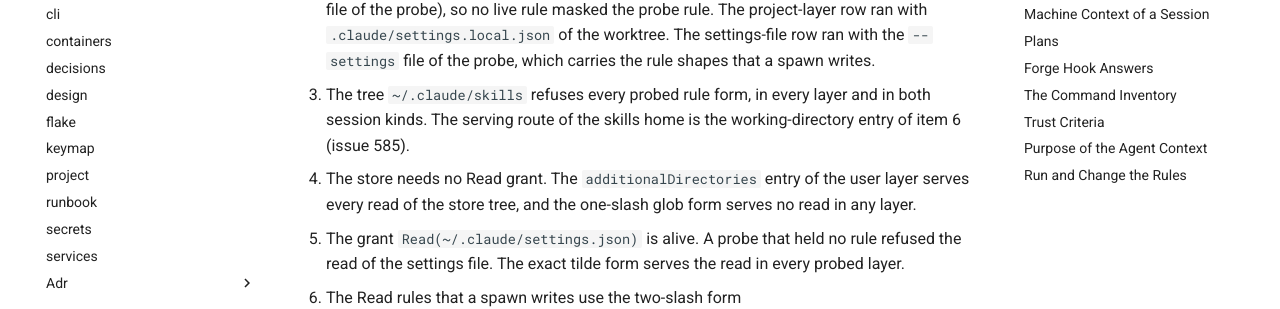
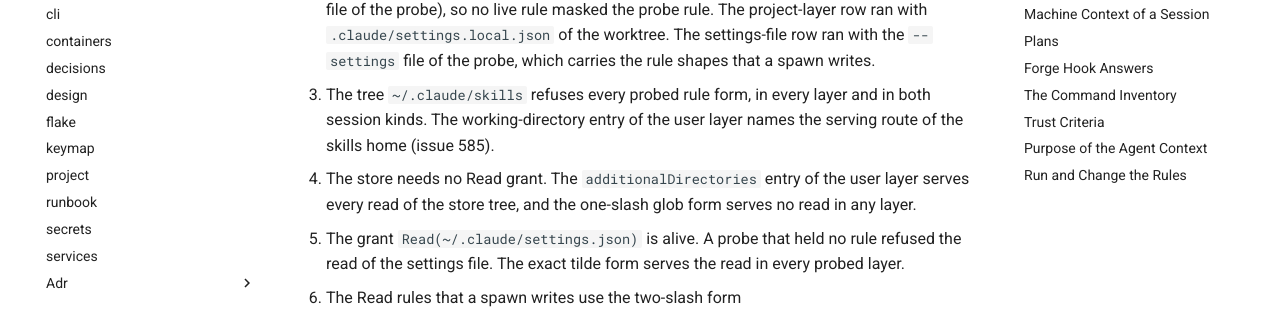
Before and after one commit to Jracon/genixis, an MkDocs documentation site: the page built from docs/agent-context.md, in a window 1280 px wide and 900 px high, scrolled down 3365 px. Shown: the part 175-484 px from the top of the window. Built offline with MkDocs 1.6.1 and Material for MkDocs 9.7.7, drawn with Linux system fonts in a browser that asks for light colours.

Commit message:
docs(agent-context): name the layer of the skills route
The skills item of the Read Rule Matrix said item 6, which reads as the
item of the matrix itself. The entry lives in the user layer, so the
sentence names the layer.

Co-Authored-By: Claude Code <noreply@anthropic.com>

```diff
--- a/docs/agent-context.md
+++ b/docs/agent-context.md
@@ -45,7 +45,7 @@ Two commands stay in the project layer alone, by the ruling of the owner (issue
 
 4. The tilde probe rule was `Read(~/projects/genixis/main/README.md)`. The one-slash probe rule was `Read(/home/dev/projects/genixis/main/README.md)`. The two-slash probe rule was `Read(//home/dev/projects/genixis/main/README.md)`.
 5. The user-layer row ran with a relocated config directory (`CLAUDE_CONFIG_DIR` in the settings file of the probe), so no live rule masked the probe rule. The project-layer row ran with `.claude/settings.local.json` of the worktree. The settings-file row ran with the `--settings` file of the probe, which carries the rule shapes that a spawn writes.
-6. The tree `~/.claude/skills` refuses every probed rule form, in every layer and in both session kinds. The serving route of the skills home is the working-directory entry of item 6 (issue 585).
+6. The tree `~/.claude/skills` refuses every probed rule form, in every layer and in both session kinds. The working-directory entry of the user layer names the serving route of the skills home (issue 585).
 7. The store needs no Read grant. The `additionalDirectories` entry of the user layer serves every read of the store tree, and the one-slash glob form serves no read in any layer.
 8. The grant `Read(~/.claude/settings.json)` is alive. A probe that held no rule refused the read of the settings file. The exact tilde form serves the read in every probed layer.
 9. The Read rules that a spawn writes use the two-slash form (modules/programs/cli/project/internal/settings/settings.go). The form serves in a print-mode session and in a background session, so the spawn settings carry no dead Read rule.
```
